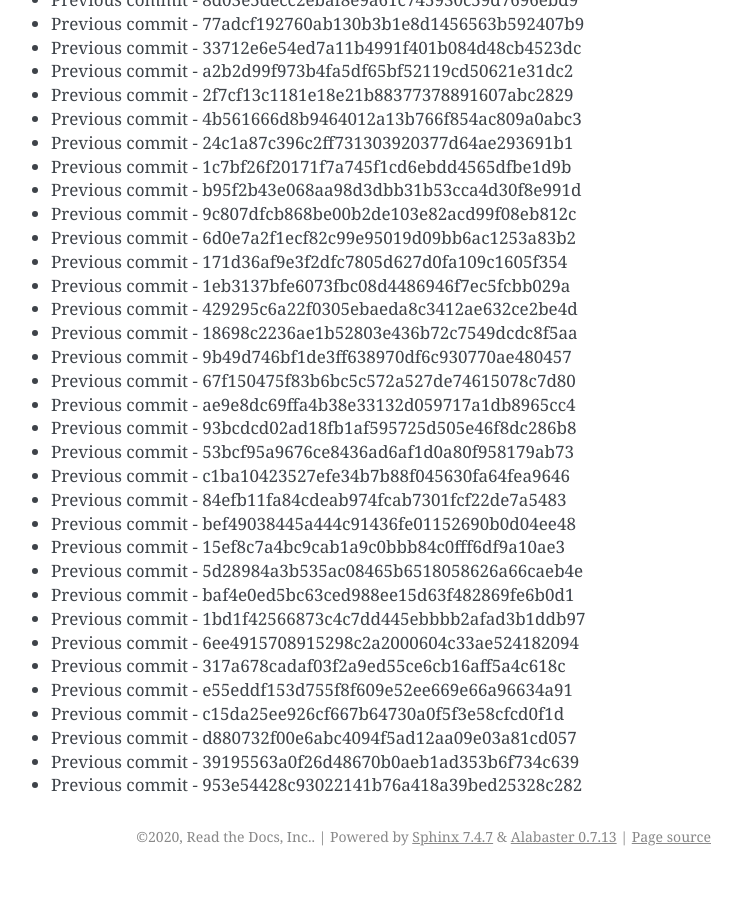
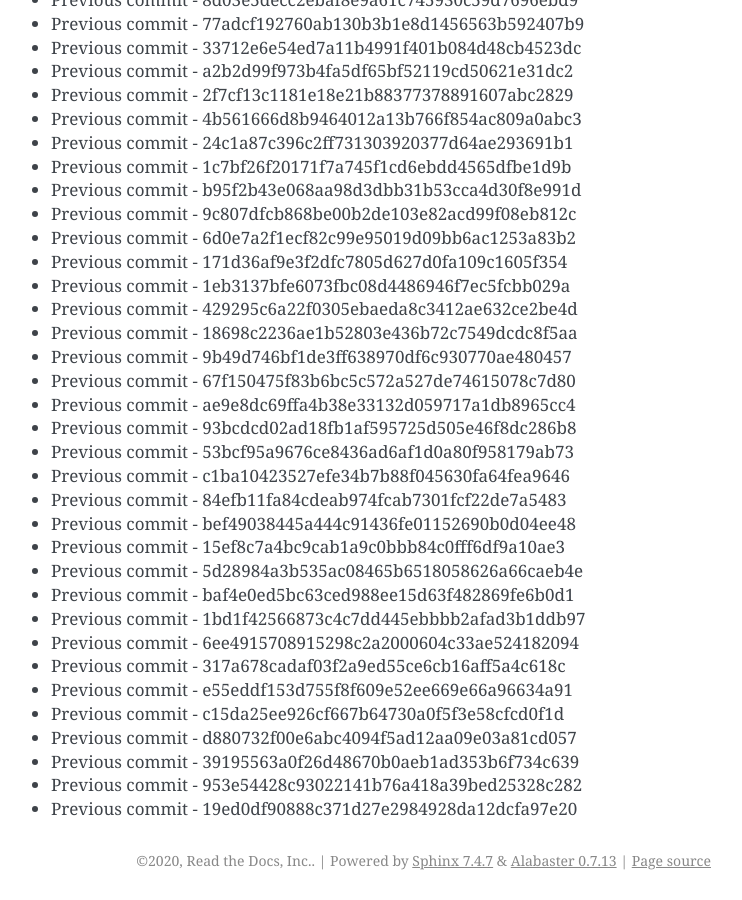
Before and after one commit to readthedocs/rtd-git-stresstest, a Sphinx documentation site: the page built from docs/updates.rst, in a window 1280 px wide and 900 px high, scrolled down 36565 px. Shown: the whole window, without its empty margins (399-1141 px from the left). Built offline with Sphinx 7.4.7, drawn with Linux system fonts in a browser that asks for light colours; before the commit the page ends 37441 px from its top, so only the background shows below that.

Commit message:
Generating commit from previous: 19ed0df90888c371d27e2984928da12dcfa97e20

```diff
--- a/docs/updates.rst
+++ b/docs/updates.rst
@@ -1568,3 +1568,4 @@ It can be tested for any performance characteristics.
 * Previous commit - d880732f00e6abc4094f5ad12aa09e03a81cd057
 * Previous commit - 39195563a0f26d48670b0aeb1ad353b6f734c639
 * Previous commit - 953e54428c93022141b76a418a39bed25328c282
+* Previous commit - 19ed0df90888c371d27e2984928da12dcfa97e20
```
